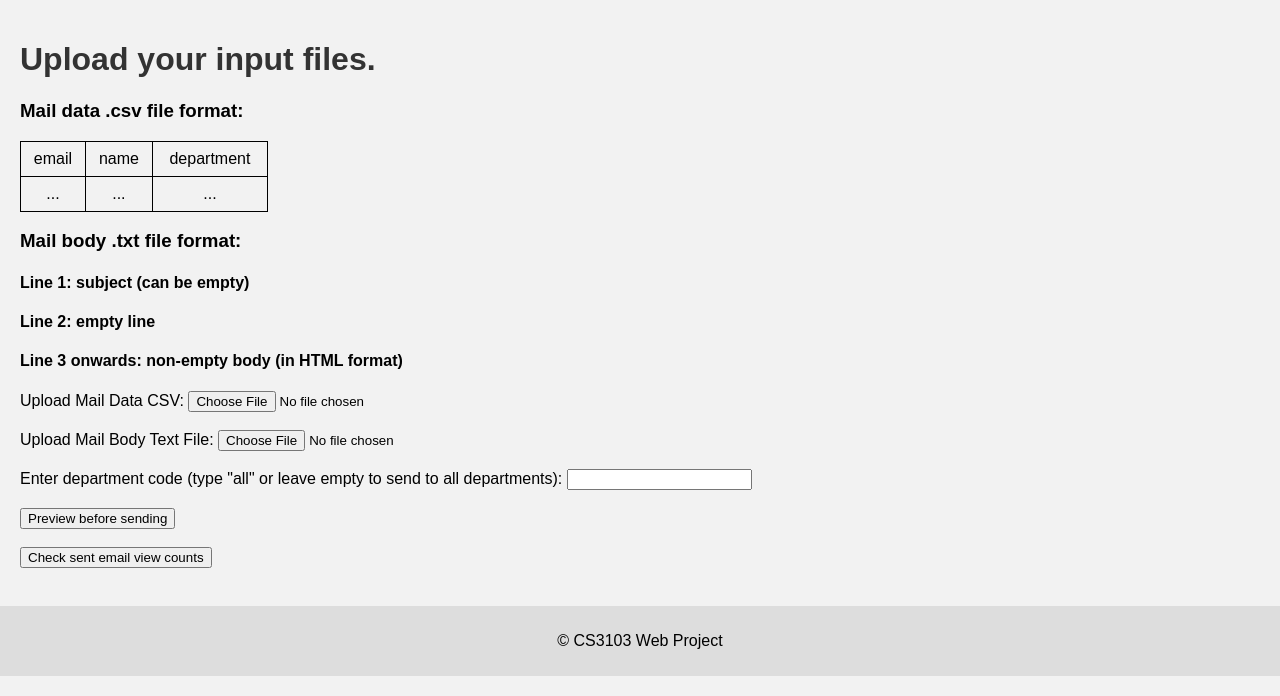
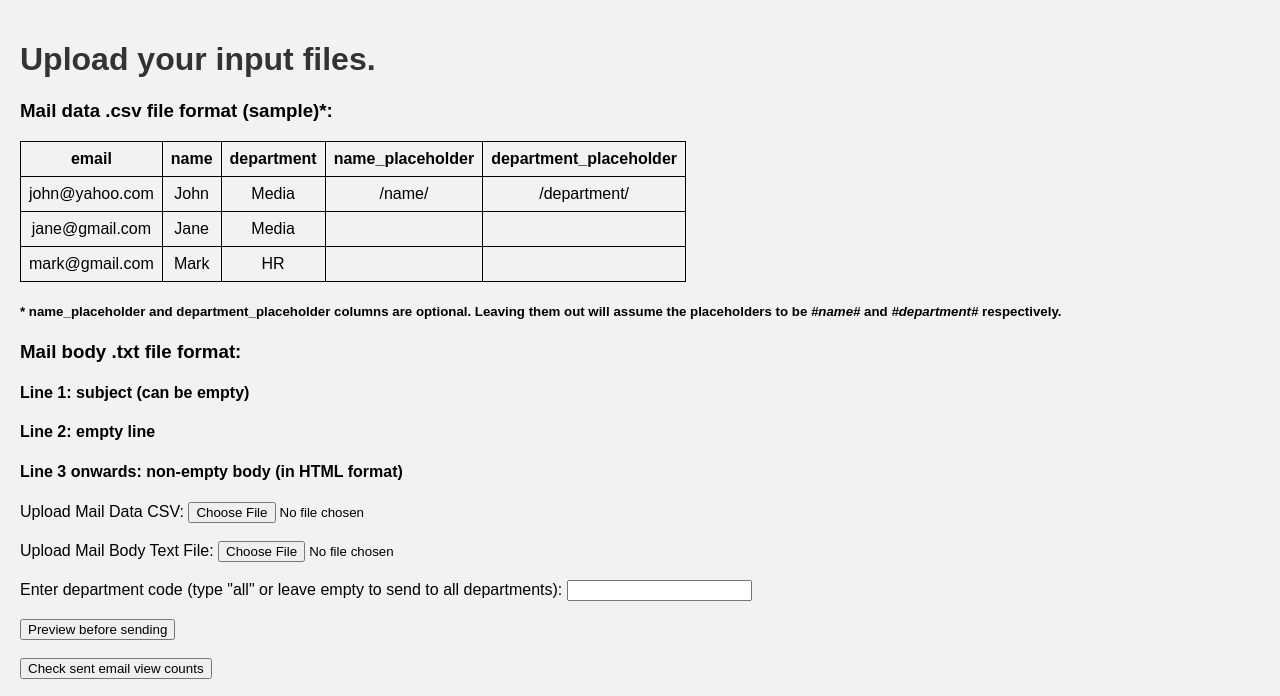
Before and after one commit to Chandan8186/cs3103-grp-30, a Flask app: template templates/index.html in a window 1280 px wide. Shown: the part 38-734 px from the top of the page. Run offline with Flask 3, Linux system fonts and the light colour scheme; the template is opened without the code that fills it, so the values that code supplies are empty.

Commit message:
allow customizable placeholders

```diff
--- a/main.py
+++ b/main.py
@@ -205,7 +205,12 @@ def upload_file():
                 image_count_manager.update_unique_id_list(hashes)
                 return render_template('upload.html', emails=emails, report=report)
             else:
-                return render_template('preview.html', department=department, subject=parser.subject, body=parser.body)
+                return render_template('preview.html',
+                                       department=department,
+                                       subject=parser.subject,
+                                       body=parser.body,
+                                       name_placeholder=parser.name_placeholder,
+                                       department_placeholder=parser.department_placeholder)
 
         except Exception as e:
             flash(f'An error occurred: {str(e)}')
--- a/templates/index.html
+++ b/templates/index.html
@@ -3,19 +3,38 @@
 {% block content %}
 <h1>Upload your input files.</h1>
 
-<h3>Mail data .csv file format:</h3>
+<h3>Mail data .csv file format (sample)*:</h3>
 <table>
     <tr>
-        <td>email</td>
-        <td>name</td>
-        <td>department</td>
+        <td><b>email</b></td>
+        <td><b>name</b></td>
+        <td><b>department</b></td>
+        <td><b>name_placeholder</b></td>
+        <td><b>department_placeholder</b></td>
     </tr>
     <tr>
-        <td>...</td>
-        <td>...</td>
-        <td>...</td>
+        <td>john@yahoo.com</td>
+        <td>John</td>
+        <td>Media</td>
+        <td>/name/</td>
+        <td>/department/</td>
+    </tr>
+    <tr>
+        <td>jane@gmail.com</td>
+        <td>Jane</td>
+        <td>Media</td>
+        <td></td>
+        <td></td>
+    </tr>
+    <tr>
+        <td>mark@gmail.com</td>
+        <td>Mark</td>
+        <td>HR</td>
+        <td></td>
+        <td></td>
     </tr>
 </table>
+<h5>* name_placeholder and department_placeholder columns are optional. Leaving them out will assume the placeholders to be <i>#name#</i> and <i>#department#</i> respectively.</h5>
 
 <h3>Mail body .txt file format:</h3>
 <h4>Line 1: subject (can be empty)</h4>
--- a/templates/preview.html
+++ b/templates/preview.html
@@ -6,13 +6,15 @@
 
 
 <h3>Department to send to: {{ "All Departments" if department == "all" else department }}</h3>
+<h3>Name Placeholder: {{ name_placeholder }}</h3>
+<h3>Department Code Placeholder: {{ department_placeholder }}</h3>
 <h3>Subject: {{ subject if subject else "(Empty Subject)" }}</h3>
 <h3>Body:</h3>
 <div class="box">
     <div>{{ body | safe }}</div>
 </div>
 
-<h5>* Note that #name# and #department# will be replaced with the relevant recipient's name and department respectively.
+<h5>* Note that {{ name_placeholder }} and {{ department_placeholder }} will be replaced with the relevant recipient's name and department respectively.
 </h5>
 
 <form action="{{ url_for('preview_and_send') }}" method="post" enctype="multipart/form-data">
```
Also changed, not shown: parser.py (+21 -5 lines).
